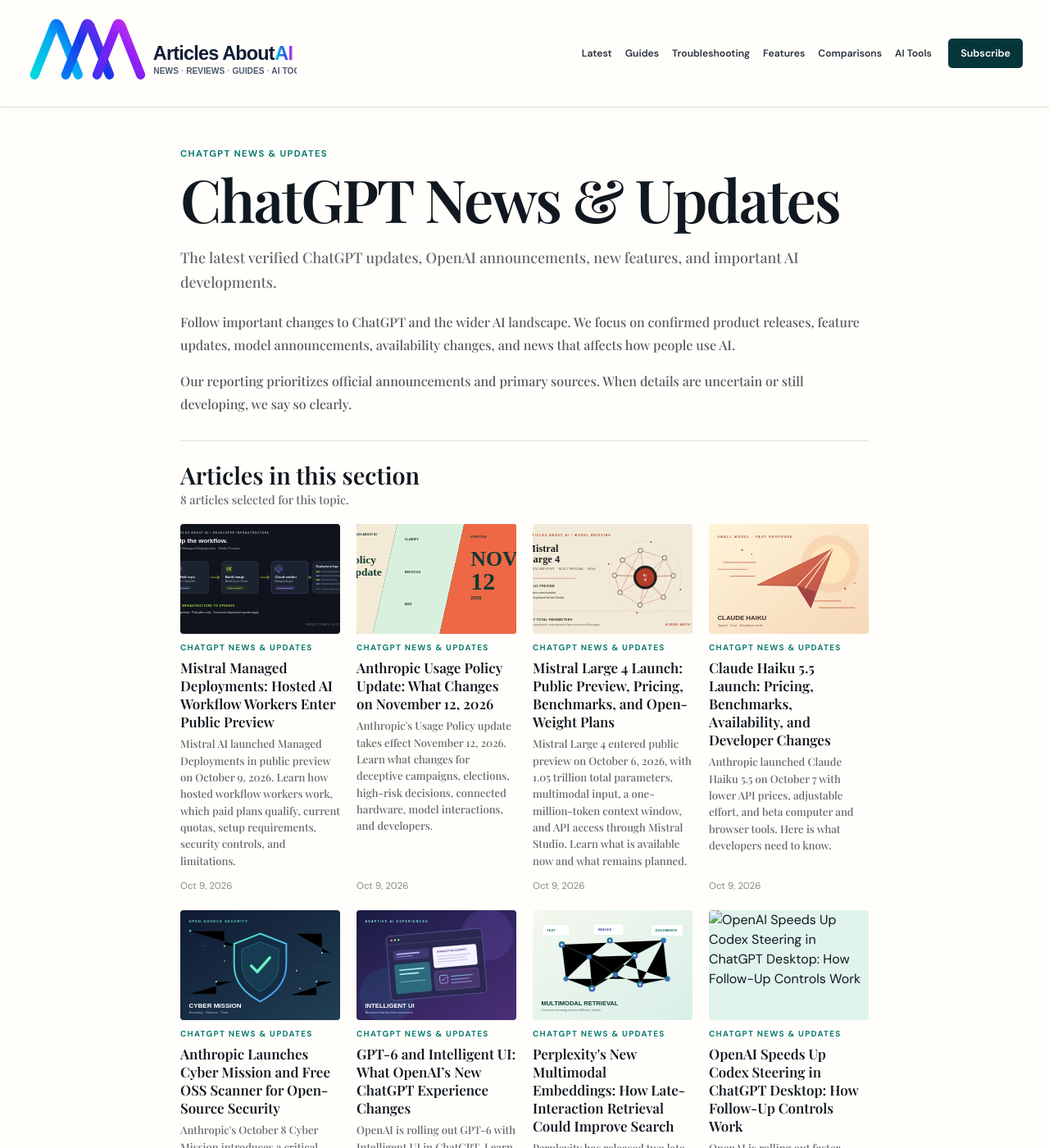
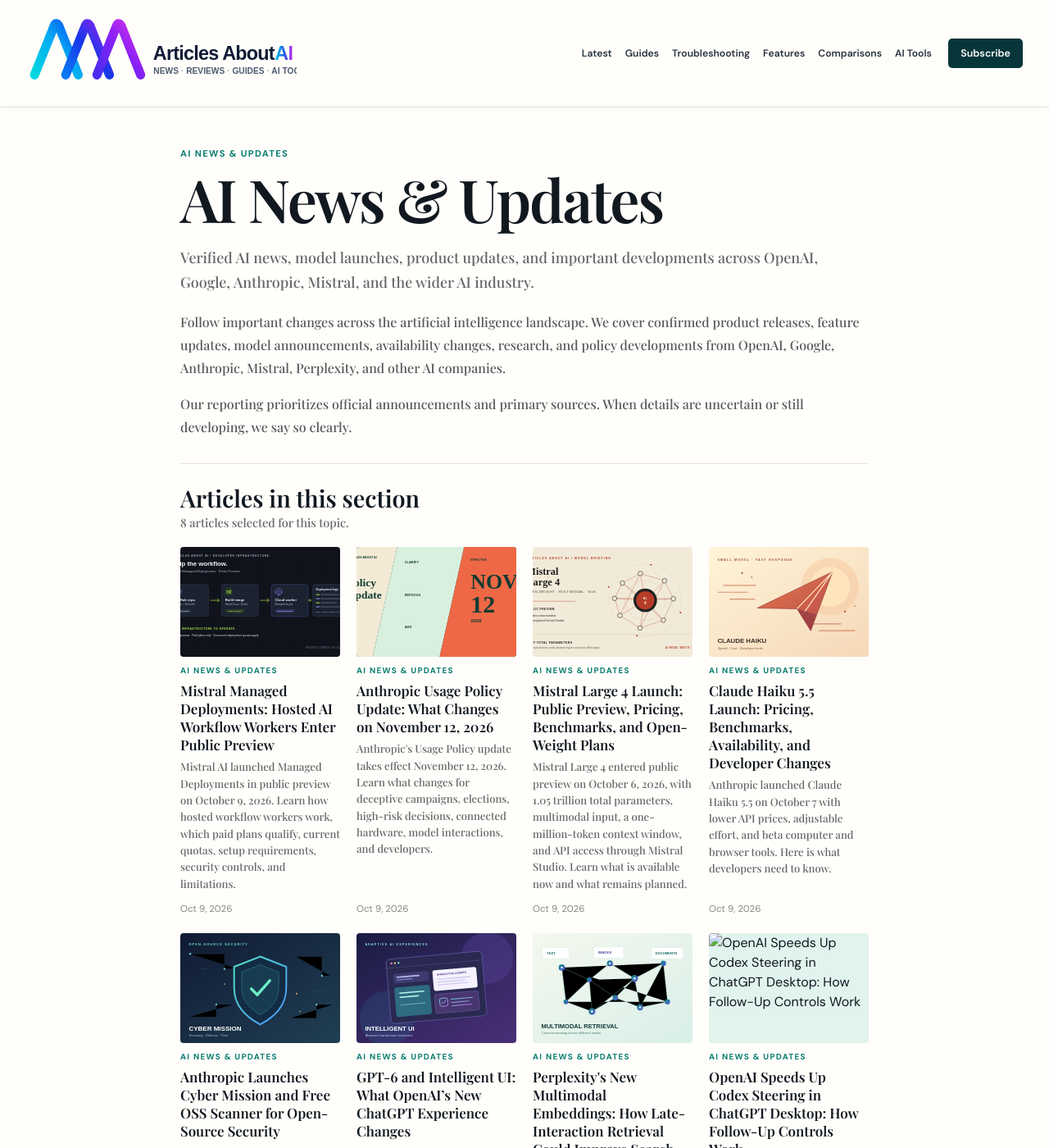
Before and after one commit to todaysnewsai/ChatGPTScope, a Jekyll site: the page built from news/index.md, in a window 1280 px wide and 1400 px high. Shown: the whole window at 82% size. Built offline with Jekyll 4.4.1, drawn with Linux system fonts in a browser that asks for light colours.

Commit message:
Broaden news category positioning beyond ChatGPT

```diff
--- a/news/index.md
+++ b/news/index.md
@@ -1,11 +1,11 @@
 ---
 layout: page
-title: "ChatGPT News & Updates"
+title: "AI News & Updates"
 permalink: /news/
 category: news
-description: "The latest verified ChatGPT updates, OpenAI announcements, new features, and important AI developments."
+description: "Verified AI news, model launches, product updates, and important developments across OpenAI, Google, Anthropic, Mistral, and the wider AI industry."
 ---
 
-Follow important changes to ChatGPT and the wider AI landscape. We focus on confirmed product releases, feature updates, model announcements, availability changes, and news that affects how people use AI.
+Follow important changes across the artificial intelligence landscape. We cover confirmed product releases, feature updates, model announcements, availability changes, research, and policy developments from OpenAI, Google, Anthropic, Mistral, Perplexity, and other AI companies.
 
 Our reporting prioritizes official announcements and primary sources. When details are uncertain or still developing, we say so clearly.
```
